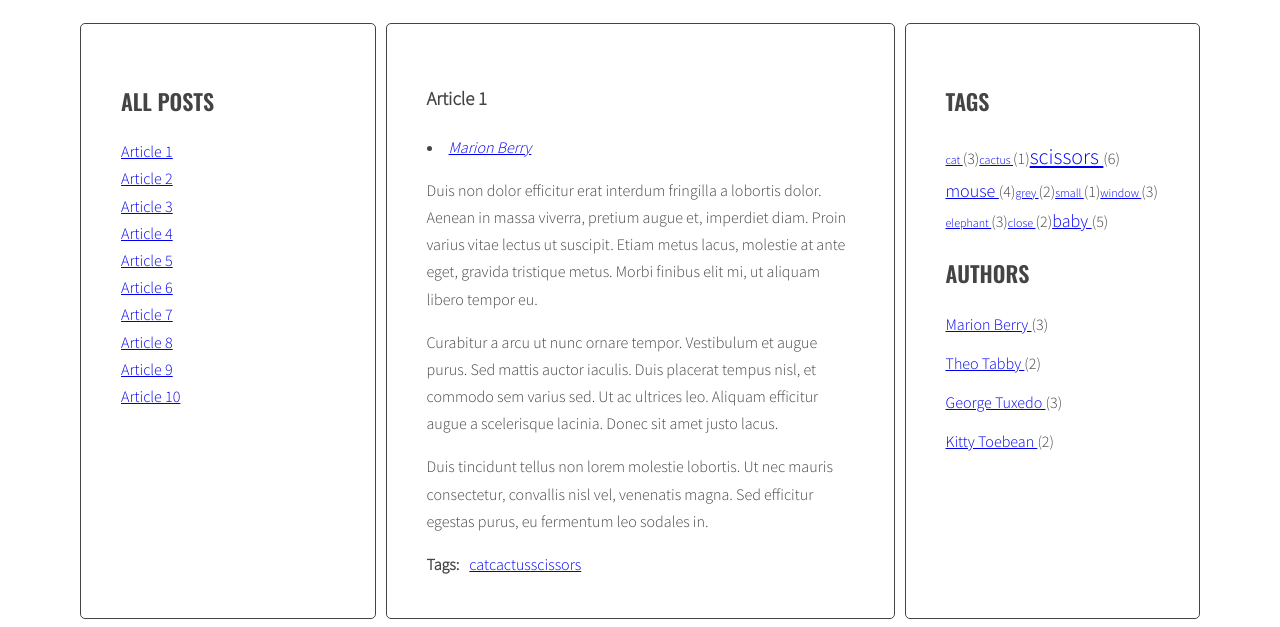
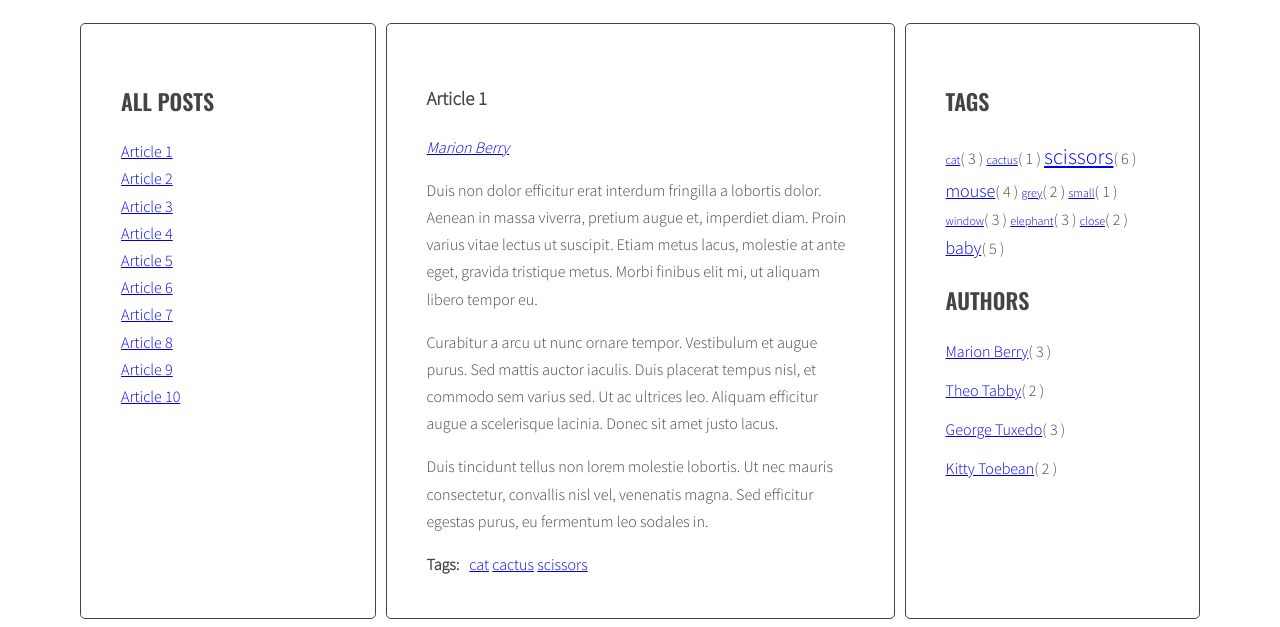
Before and after one commit to waniaskfr/javascript-blog, a website: page index.html in a window 1280 px wide. Shown: the part 220-847 px from the top of the page. Drawn offline with nearby package versions, Linux system fonts and the light colour scheme.

Commit message:
Add handlebars script to html, add templates to script.js

```diff
--- a/index.html
+++ b/index.html
@@ -222,6 +222,26 @@
           </main>
         </div>
       </div>
+      <script id="template-article-link" type="text/x-handlebars-template">
+        <li><a href="#{{ id }}"><span>{{ title }}</span></a></li>
+      </script>
+      <script id="template-tag-link" type="text/x-handlebars-template">
+        <li><a href="#tag-{{ id }}"><span>{{ title }}</span></a></li>
+      </script>
+      <script id="template-author-link" type="text/x-handlebars-template">
+        <li><a href="#{{ id }}"><span>{{ title }}</span></a></li>
+      </script>
+      <script id="template-tag-cloud-link"  type="text/x-handlebars-template">
+        {{#each tags}}
+        <li><a class="tag-size-{{ className }}" href="#tag-{{ tag }}">{{ tag }}</a>( {{ count }} )</li>
+        {{/each}}
+      </script>
+      <script id="template-author-cloud-link"  type="text/x-handlebars-template">
+        {{#each authors}}
+        <li><a href="author-{{ author }}">{{ author }}</a>( {{ count }} )</li>
+        {{/each}}
+      </script>
+    <script src="https://cdnjs.cloudflare.com/ajax/libs/handlebars.js/4.1.0/handlebars.min.js"></script>
     <script src="js/script.js"></script>
   </body>
 </html>
--- a/js/script.js
+++ b/js/script.js
@@ -2,7 +2,13 @@
     const links = document.querySelectorAll('.titles a');
     console.log('links:', links);
   });*/
-
+const templates = {
+  articleLink: Handlebars.compile(document.querySelector('#template-article-link').innerHTML),
+  tagLink: Handlebars.compile(document.querySelector('#template-tag-link').innerHTML),
+  authorLink: Handlebars.compile(document.querySelector('#template-author-link').innerHTML),
+  tagCloudLink: Handlebars.compile(document.querySelector('#template-tag-cloud-link').innerHTML),
+  authorCloudLink: Handlebars.compile(document.querySelector('#template-author-cloud-link').innerHTML)
+}
   const titleClickHandler = function(event){
     event.preventDefault();
     const clickedElement = this;
@@ -67,7 +73,11 @@
 
       /* get the title from the title element */
       /* create HTML of the link */
-      const linkHTML = '<li><a href="#' + articleId + '"><span>' + articleTitle + '</span></a></li>';
+      //const linkHTML = '<li><a href="#' + articleId + '"><span>' + articleTitle + '</span></a></li>';
+      //console.log(linkHTML);
+      /* template link */
+      const linkHTMLData = {id: articleId, title: articleTitle};
+      const linkHTML = templates.articleLink(linkHTMLData);
       console.log(linkHTML);
 
       /* insert link into titleList */
@@ -137,7 +147,11 @@
         for(let tag of articleTagsArray){
           console.log(tag);
           /* generate HTML of the link */
-          const linkHTML = '<li><a href="#tag-' + tag + '"><span>' + tag + '</span></a></li>';
+          //const linkHTML = '<li><a href="#tag-' + tag + '"><span>' + tag + '</span></a></li>';
+          //console.log(linkHTML);
+          /* template link */
+          const linkHTMLData = {id: tag, title: tag};
+          const linkHTML = templates.tagLink(linkHTMLData);
           console.log(linkHTML);
           /* add generated code to html variable */
           html = html + linkHTML;
@@ -161,17 +175,22 @@
     const tagsParams = calculateTagsParams(allTags);
     console.log('tagsParams:', tagsParams)
     /* [NEW] create variable for all links HTML code */
-    let allTagsHTML = '';
+    const allTagsData = {tags: []};
     /* [NEW] START LOOP: for each tag in allTags */
     for(let tag in allTags){
       const tagLinkHTML = '<li><a class="tag-size-' + calculateTagClass(allTags[tag], tagsParams) + '" href="#tag-' + tag + '">' + tag + ' </a>(' + allTags[tag] + ')</li>';
       console.log('taglinkHTML:', tagLinkHTML);
-      /* generate code of link and add it to allTagsHTML*/
-      allTagsHTML += tagLinkHTML;
+      /* generate code of link and add it to allTagsHTML - template changes*/
+      allTagsData.tags.push({
+        tag: tag,
+        count: allTags[tag],
+        className: calculateTagClass(allTags[tag], tagsParams)
+      });
      /* END LOOP: for each tag in allTags: */
     }
     /* [NEW] add html from allTagsHTML to tagList */
-    tagList.innerHTML = allTagsHTML;
+    tagList.innerHTML = templates.tagCloudLink(allTagsData);
+    console.log(allTagsData);
   }
 
 
@@ -241,7 +260,11 @@
         const author = article.getAttribute('data-author');
         console.log(author);
         /*generate  html of the link*/
-        const linkHTML = '<li><a href="#author-' + author + '"><span>' + author + '</span></a></li>';
+        //const linkHTML = '<li><a href="#author-' + author + '"><span>' + author + '</span></a></li>';
+        //console.log(linkHTML);
+        /* template link */
+        const linkHTMLData = {id: author, title: author};
+        const linkHTML = templates.authorLink(linkHTMLData);
         console.log(linkHTML);
         /* add generated code to html variable */
         html = html + linkHTML;
@@ -261,15 +284,20 @@
     const authorList = document.querySelector('.authors');
     console.log(authorList);
      /* [NEW] create variable for all links HTML code */
-     let allAuthorsHTML = '';
+     const allAuthorsData = {authors:[]};
      /* [NEW] START LOOP: for each author in allAuthors */
      for(let author in allAuthors){
        /* [NEW] generate code of link and add it to allAuthorsHTML*/
-       allAuthorsHTML += '<li><a href="#author-' + author + '"> ' + author + ' </a>(' + allAuthors[author] + ')</li>';
+       //allAuthorsHTML += '<li><a href="#author-' + author + '"> ' + author + ' </a>(' + allAuthors[author] + ')</li>';
+       /* template */
+       allAuthorsData.authors.push({
+        author: author,
+        count: allAuthors[author]
+      });
       /* END LOOP: for each author in allAuthors: */
      }
      /* [NEW] add html from allAuthorsHTML to authorList */
-     authorList.innerHTML = allAuthorsHTML;
+     authorList.innerHTML = templates.authorCloudLink(allAuthorsData);
   }
       generateAuthors();
 
--- a/sass/style.scss
+++ b/sass/style.scss
@@ -128,6 +128,9 @@ a.tag-size-5 {
 
 .post-author {
   font-style: italic;
+  li {
+    list-style-type: none;
+  }
 }
 
 .post-tags {
```
Also changed, not shown: css/style.css, 1 other file.
